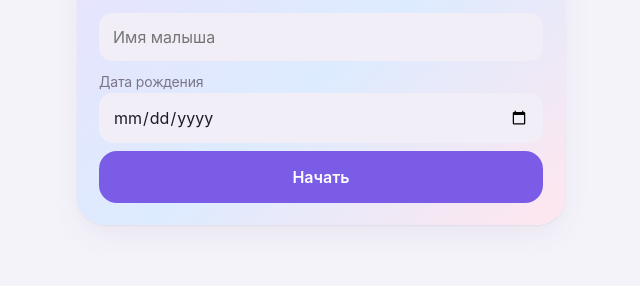
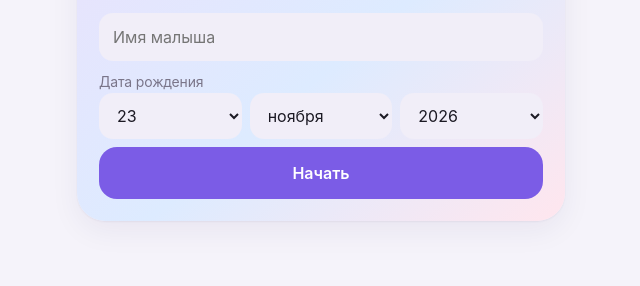
Before and after one commit to vigler/Mom-an-son, a plain HTML site: page index.html in a window 1280 px wide. Both pictures are taken after a click on the button "Начать". Shown: the part 154-440 px from the top of the page, without its empty margins (319-959 px from the left). Drawn offline with Linux system fonts and the light colour scheme.

Commit message:
Add files via upload

```diff
--- a/index.html
+++ b/index.html
@@ -100,9 +100,9 @@ function ageTxt(){const d=Math.floor((Date.now()-new Date(S.baby.birth))/864e5);
 function applyTheme(){const r=document.documentElement;const th=S.theme||(TG&&TG.colorScheme)||'';th?r.setAttribute('data-theme',th):r.removeAttribute('data-theme')}
 function setup(){
 return `<div class="card hero"><h1>Привет, мамочка 🌸</h1><p>Давайте познакомимся с малышом. Мы подскажем, когда ему пора спать и есть. Все записи хранятся только на вашем устройстве.</p>
-<input id="nm" placeholder="Имя малыша"><label class="sub">Дата рождения</label><input id="bd" type="date">
+<input id="nm" placeholder="Имя малыша"><label class="sub">Дата рождения</label><div class="row"><select id="bdd" aria-label="День">${[...Array(31)].map((_,i)=>`<option${i+1===new Date().getDate()?' selected':''}>${i+1}</option>`).join('')}</select><select id="bdm" aria-label="Месяц">${['января','февраля','марта','апреля','мая','июня','июля','августа','сентября','октября','ноября','декабря'].map((m,i)=>`<option value="${i}"${i===new Date().getMonth()?' selected':''}>${m}</option>`).join('')}</select><select id="bdy" aria-label="Год">${[0,1,2,3].map(k=>`<option>${new Date().getFullYear()-k}</option>`).join('')}</select></div>
 <button class="b-acc" style="width:100%" onclick="startBaby()">Начать</button></div>`}
-function startBaby(){const n=nm.value.trim(),b=bd.value;if(!n||!b){alert('Укажите имя и дату рождения');return}S.baby={name:n,birth:b};save();render()}
+function startBaby(){const n=nm.value.trim(),d=new Date(+bdy.value,+bdm.value,+bdd.value);if(!n){alert('Укажите имя малыша');return}if(d.getDate()!==+bdd.value||d>new Date()){alert('Проверьте дату рождения');return}const b=d.getFullYear()+'-'+String(d.getMonth()+1).padStart(2,'0')+'-'+String(d.getDate()).padStart(2,'0');S.baby={name:n,birth:b};save();render()}
 function add(type,d){const a=S.ev.find(e=>e.type==='sleep'&&!e.end);if(type==='sleep'){if(a)a.end=Date.now();else S.ev.push({t:Date.now(),type,id:Date.now()})}else S.ev.push({t:Date.now(),type,d,id:Date.now()});save();render()}
 function del(id){S.ev=S.ev.filter(e=>e.id!==id);save();render()}
 function today(){
```
